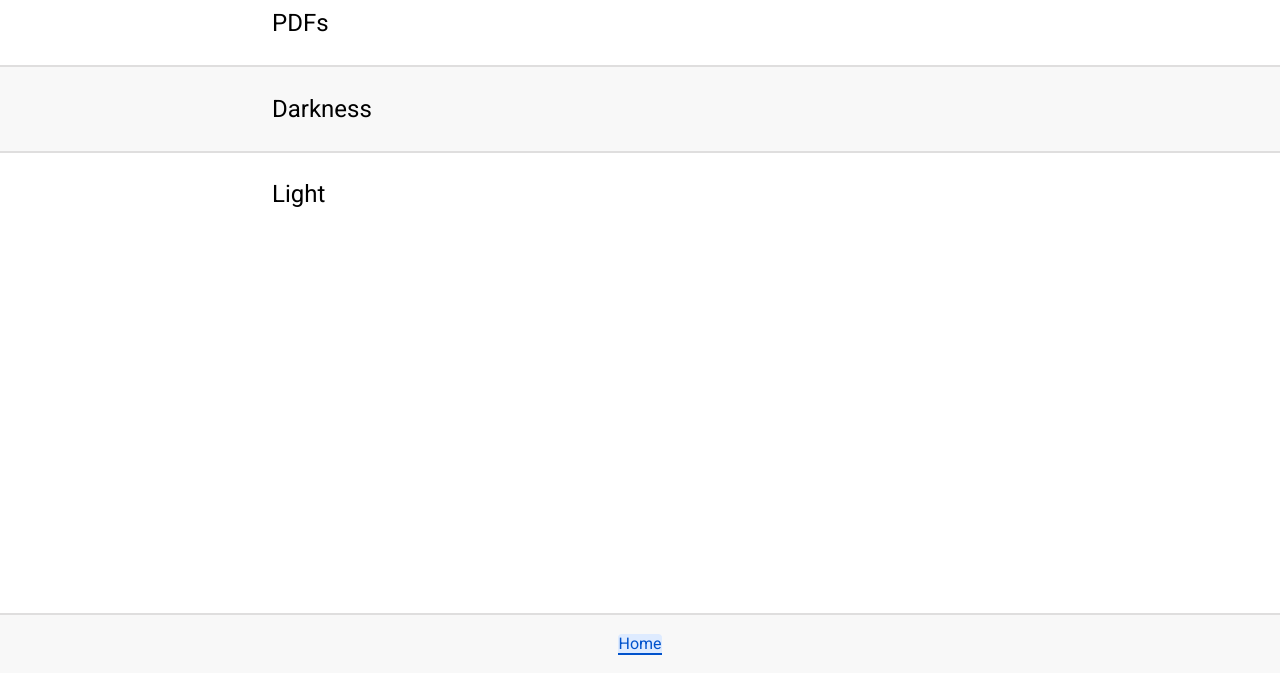
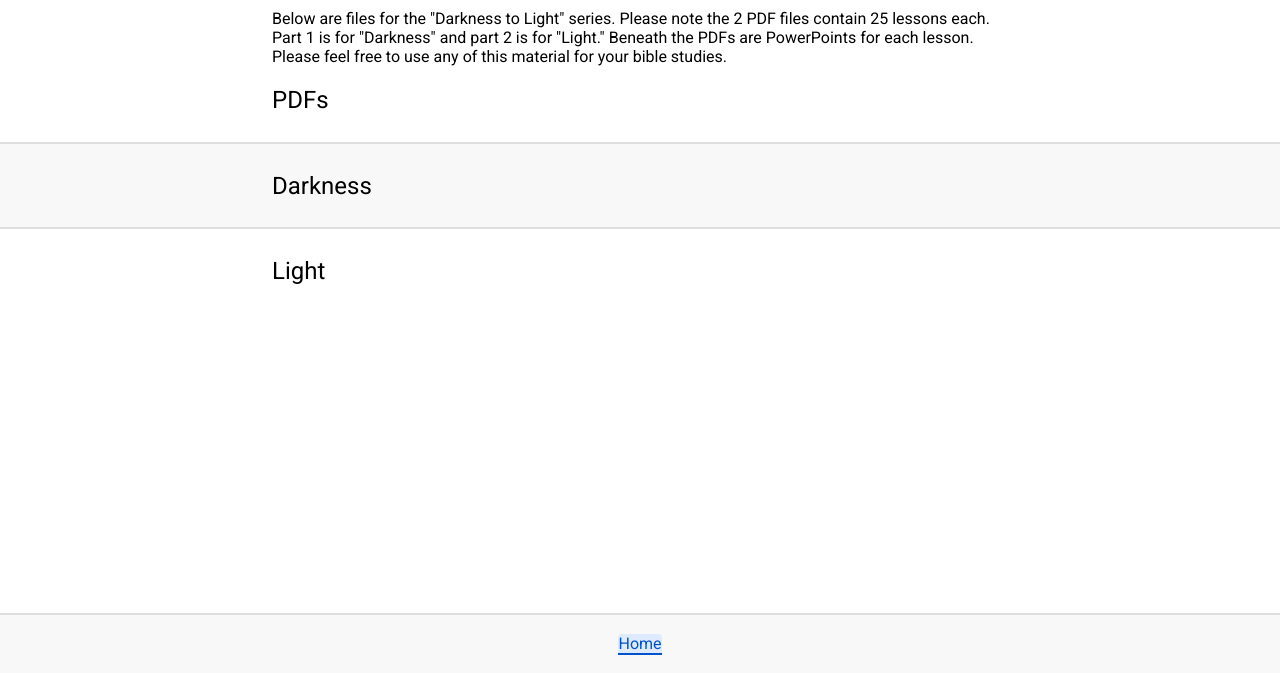
Before and after one commit to shawns-project2020/project2020, a Gatsby site: page /darkness-to-light in a window 1280 px wide. Shown: the part 127-800 px from the top of the page. Built offline with nearby package versions, Linux system fonts and the light colour scheme; Gatsby itself is replaced by a stand-in of ours.

Commit message:
Clean up

```diff
--- a/package.json
+++ b/package.json
@@ -38,9 +38,6 @@
   },
   "repository": {
     "type": "git",
-    "url": "https://github.com/gatsbyjs/gatsby-starter-default"
-  },
-  "bugs": {
-    "url": "https://github.com/gatsbyjs/gatsby/issues"
+    "url": "https://github.com/shawns-project2020/project2020"
   }
 }
--- a/src/pages/come-and-see.jsx
+++ b/src/pages/come-and-see.jsx
@@ -11,8 +11,8 @@ export default () => {
         <h1>Come And See</h1>
         <span className="accent">by Alan Piner</span>
         <p>
-          This study titled "Come And See" is 12 lesson series in the gospel of
-          John. Below you can find a link to download all 12 lessons. Please
+          This study titled "Come And See" is a 12 lesson series in the gospel
+          of John. Below you can find a link to download all 12 lessons. Please
           feel free to use these lessons to help with bible studies.
         </p>
         <h2 style={{ fontWeight: 200 }}>Lessons</h2>
--- a/src/pages/darkness-to-light.jsx
+++ b/src/pages/darkness-to-light.jsx
@@ -33,6 +33,9 @@ export default () => {
         id: node.id,
       }
       return articleDataItem
+    })
+    .sort((a, b) => {
+      return a.name.toLowerCase().localeCompare(b.name.toLowerCase())
     })
 
   // Darkness
@@ -82,6 +85,13 @@ export default () => {
         <section>
           <div className="container">
             <h1>Darkness To Light</h1>
+            <p>
+              Below are files for the "Darkness to Light" series. Please note
+              the 2 PDF files contain 25 lessons each. Part 1 is for "Darkness"
+              and part 2 is for "Light." Beneath the PDFs are PowerPoints for
+              each lesson. Please feel free to use any of this material for your
+              bible studies.
+            </p>
             <h2 style={{ fontWeight: 200 }}>PDFs</h2>
             {pdfData.map(pdf => (
               <DownloadItem key={pdf.id} {...pdf}></DownloadItem>
```
Also changed, not shown: src/components/BibleClassSection/BibleClassSection.jsx (deleted, +0 -11 lines).
